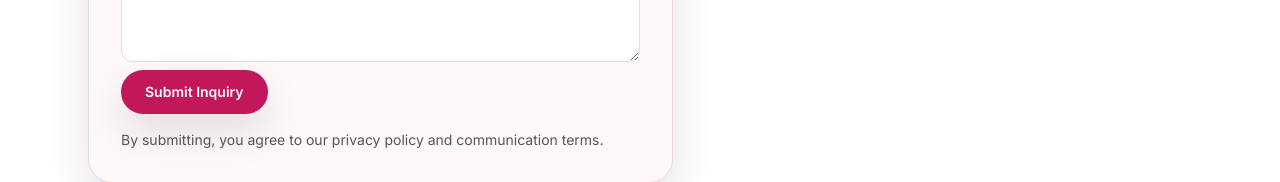
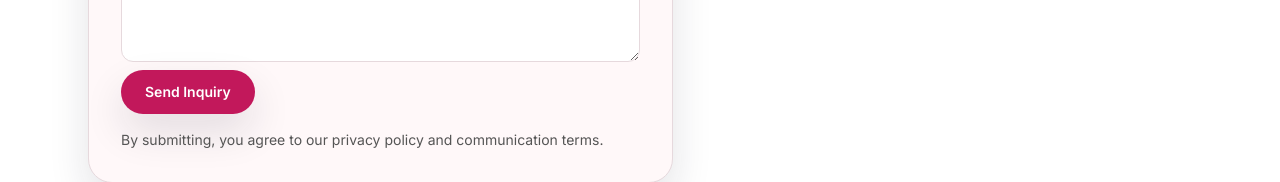
Before and after one commit to jolilybloomsequator/jolilybloomsfrontend, a Next.js app: page /contact in a window 1280 px wide. Shown: the part 1285-1467 px from the top of the page. Built offline with nearby package versions, Linux system fonts and the light colour scheme; no server answers; a web font is replaced by a local one.

Commit message:
Update contact inquiry button

```diff
--- a/src/components/ContactForm.tsx
+++ b/src/components/ContactForm.tsx
@@ -174,7 +174,7 @@ export default function ContactForm() {
           disabled={isSubmitting}
           className="rounded-full bg-brand px-6 py-3 text-sm font-semibold text-white shadow-soft transition hover:bg-brand-dark disabled:cursor-not-allowed disabled:opacity-70"
         >
-          {isSubmitting ? "Sending..." : "Submit Inquiry"}
+          {isSubmitting ? "Sending..." : "Send Inquiry"}
         </button>
         <p className="text-sm text-muted">
           By submitting, you agree to our privacy policy and communication terms.
```
